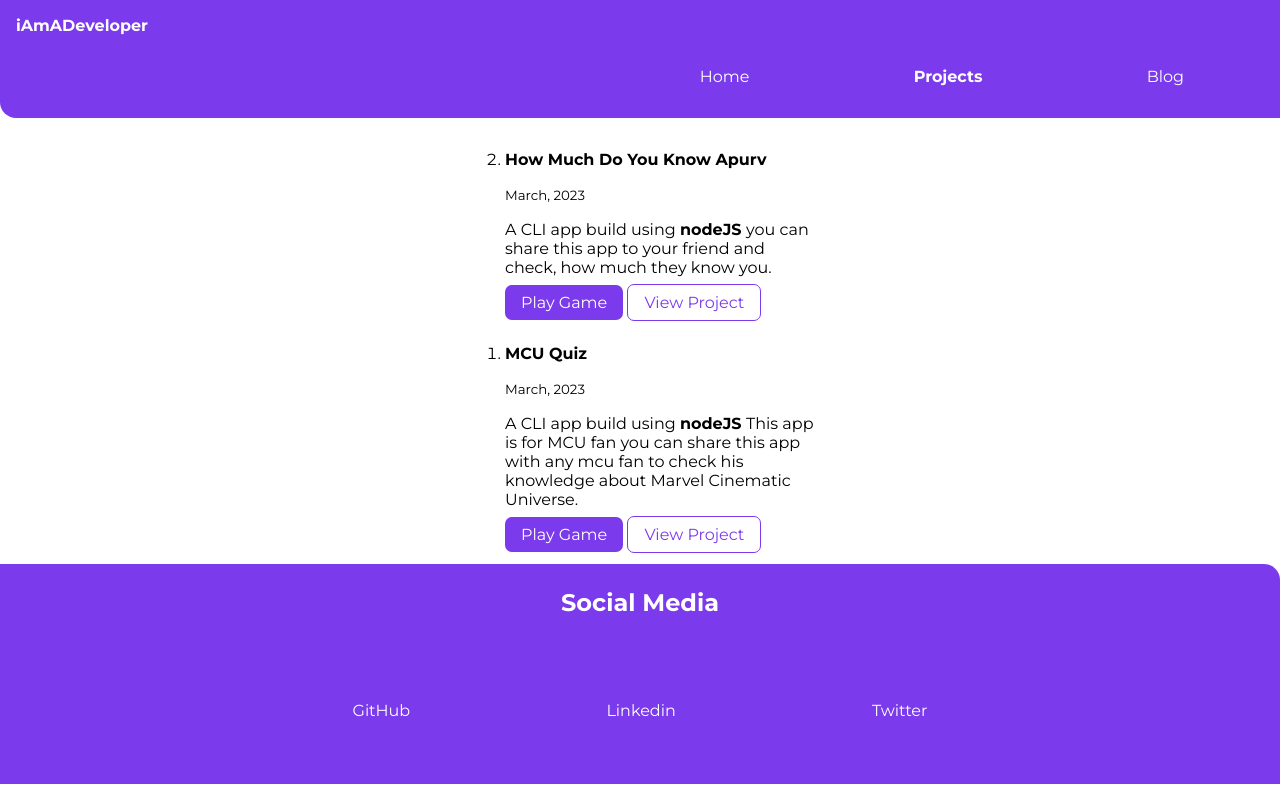
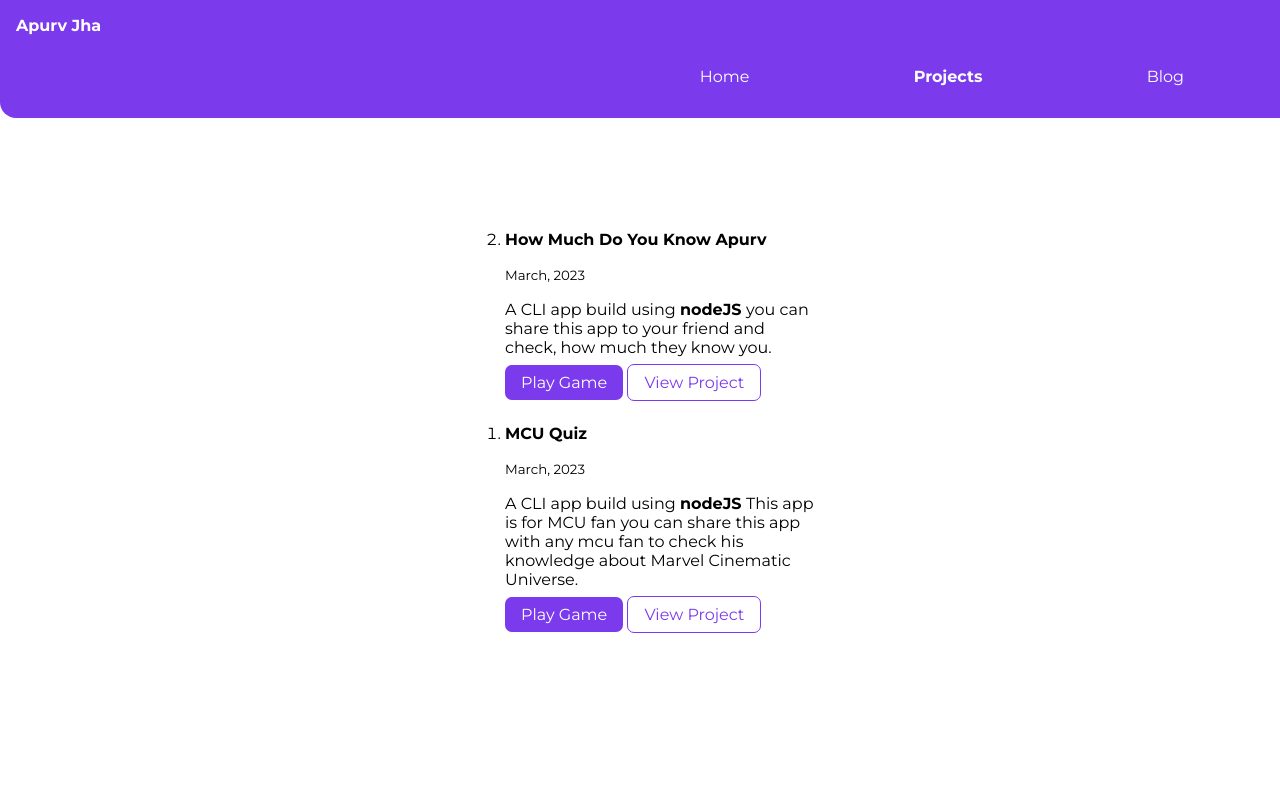
Before and after one commit to iApurvJha/Portfolio, a plain HTML site: page Projects.html in a window 1280 px wide. Shown: the top 800 px of the page. Drawn offline with Linux system fonts and the light colour scheme.

Commit message:
some-fixation

```diff
--- a/Projects.html
+++ b/Projects.html
@@ -10,9 +10,9 @@
 </head>
 
 <body>
-    <nav class="navigation container">
+    <nav class="navigation container Margin_botton">
         <div class="brand-name">
-            iAmADeveloper
+            Apurv Jha
         </div>
         <ul class="list-non-bullet navigation-list">
             <li class="inline-list">
@@ -71,7 +71,7 @@
         </ol>
 
     </div>
-    <footer class="footer">
+    <footer class="footer Margin_footer">
         <h2>Social Media</h2>
         <ul class="list-non-bullet">
             <li class="inline-list">
--- a/style.css
+++ b/style.css
@@ -149,3 +149,9 @@ hr {
 .Margin{
     margin-top: 2rem;
 }
+.Margin_footer{
+    margin-top: 21rem;
+}
+.Margin_botton{
+    margin-bottom: 7rem;
+}
```
